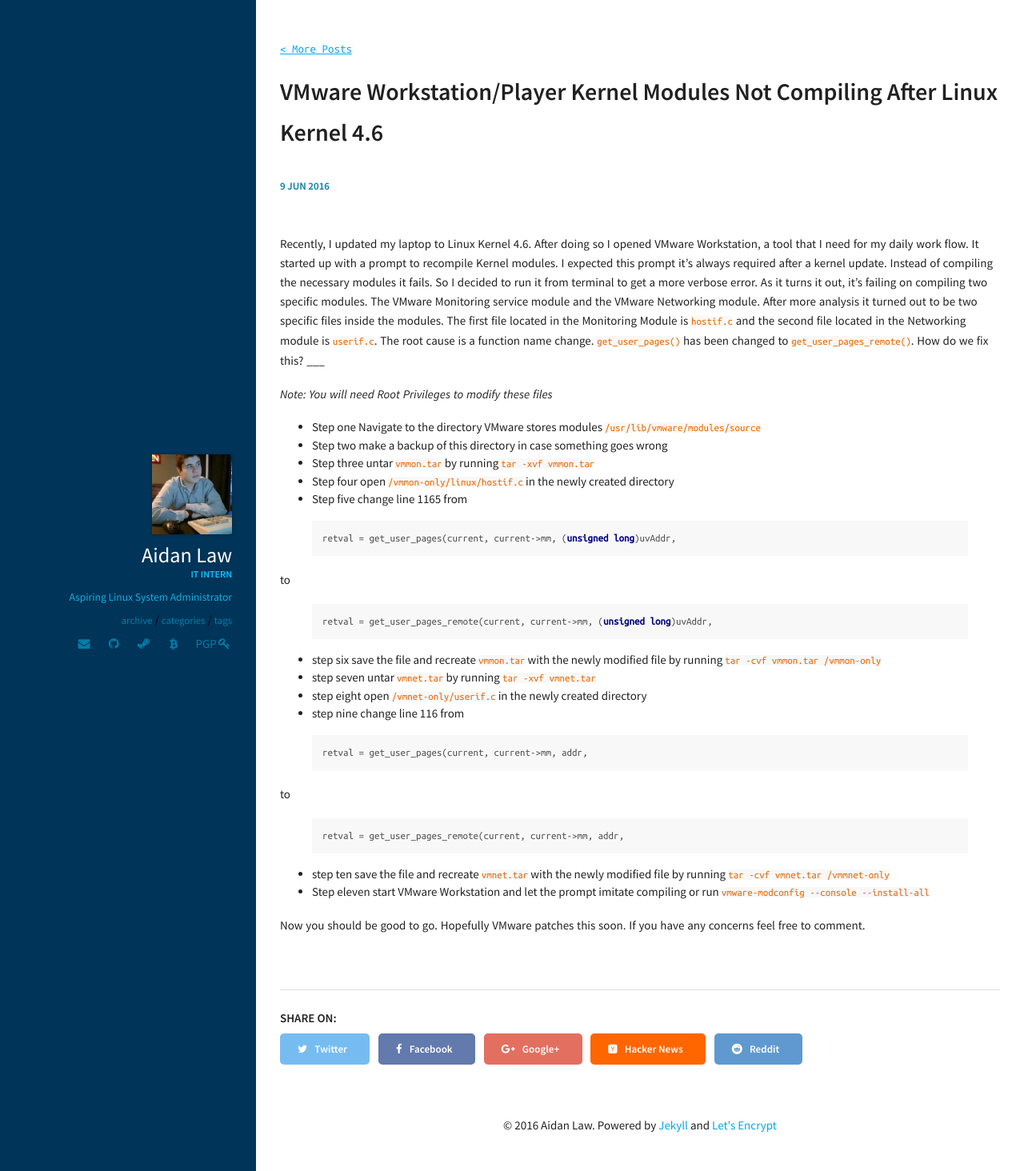
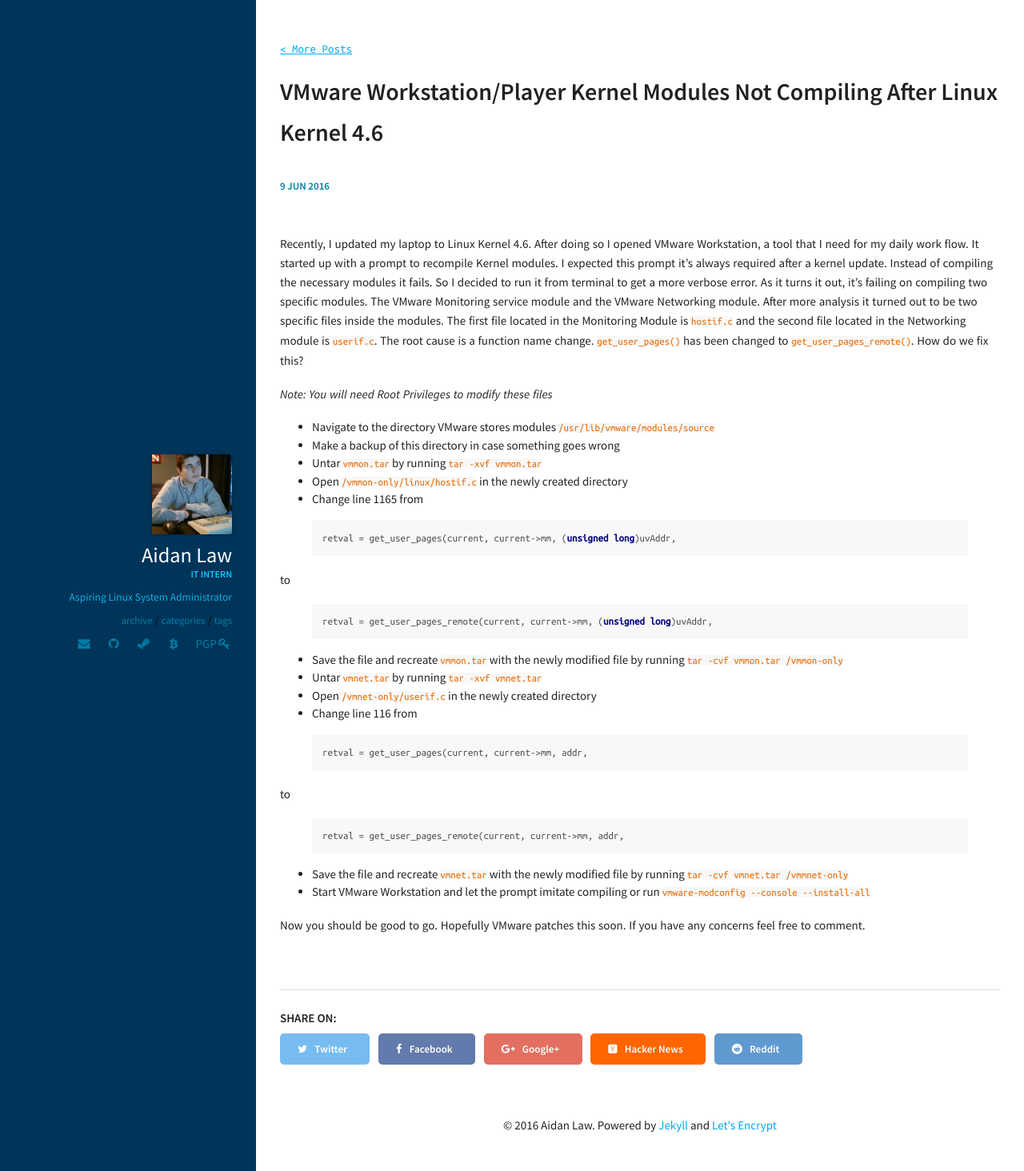
Before and after one commit to zzzz401/aidan-law.com, a Jekyll site: the page built from _posts/2016-06-09-VMware-Workstation-Player-Linux-Modules-Not-Compiling.md, in a window 1280 px wide. Shown: the whole page at 80% size. Built offline with Jekyll 4.4.1, drawn with Linux system fonts in a browser that asks for light colours; nearby versions of some CDN libraries; comment, search, counter and statistics services are not loaded.

Commit message:
changed formatting

````diff
--- a/_posts/2016-06-09-VMware-Workstation-Player-Linux-Modules-Not-Compiling.md
+++ b/_posts/2016-06-09-VMware-Workstation-Player-Linux-Modules-Not-Compiling.md
@@ -8,20 +8,19 @@
 ---
 Recently, I updated my laptop to Linux Kernel 4.6. After doing so I opened VMware Workstation, a tool that I need for my daily work flow. It started up with a prompt to recompile Kernel modules. I expected this prompt it's always required after a kernel update. Instead of compiling the necessary modules it fails. So I decided to run it from terminal to get a more verbose error. As it turns it out, it's failing on compiling two specific modules. The VMware Monitoring service module and the VMware Networking module. After more analysis it turned out to be two specific files inside the modules. The first file located in the Monitoring Module is ```hostif.c``` and the second file located in the Networking module is ```userif.c```. The root cause is a function name change. ```get_user_pages()``` has been changed to ```get_user_pages_remote()```. How do we fix this?
 <!--more-->
-___
 
 _Note: You will need Root Privileges to modify these files_
 
-* Step one Navigate to the directory VMware stores modules ```/usr/lib/vmware/modules/source```
-* Step two make a backup of this directory in case something goes wrong
-* Step three untar ```vmmon.tar``` by running ```tar -xvf vmmon.tar```
-* Step four open ```/vmmon-only/linux/hostif.c``` in the newly created directory
-* Step five change line 1165 from {% highlight c %}retval = get_user_pages(current, current->mm, (unsigned long)uvAddr,{% endhighlight %} to {% highlight c %}retval = get_user_pages_remote(current, current->mm, (unsigned long)uvAddr,{% endhighlight %}
-* step six save the file and recreate ```vmmon.tar``` with the newly modified file by running ```tar -cvf vmmon.tar /vmmon-only```
-* step seven untar ```vmnet.tar``` by running ```tar -xvf vmnet.tar```
-* step eight open ```/vmnet-only/userif.c``` in the newly created directory
-* step nine change line 116 from {% highlight c %}retval = get_user_pages(current, current->mm, addr,{% endhighlight %} to {% highlight c %}retval = get_user_pages_remote(current, current->mm, addr,{% endhighlight %}
-* step ten save the file and recreate ```vmnet.tar``` with the newly modified file by running ```tar -cvf vmnet.tar /vmmnet-only```
-* Step eleven start VMware Workstation and let the prompt imitate compiling or run ```vmware-modconfig --console --install-all```
+* Navigate to the directory VMware stores modules ```/usr/lib/vmware/modules/source```
+* Make a backup of this directory in case something goes wrong
+* Untar ```vmmon.tar``` by running ```tar -xvf vmmon.tar```
+* Open ```/vmmon-only/linux/hostif.c``` in the newly created directory
+* Change line 1165 from {% highlight c %}retval = get_user_pages(current, current->mm, (unsigned long)uvAddr,{% endhighlight %} to {% highlight c %}retval = get_user_pages_remote(current, current->mm, (unsigned long)uvAddr,{% endhighlight %}
+* Save the file and recreate ```vmmon.tar``` with the newly modified file by running ```tar -cvf vmmon.tar /vmmon-only```
+* Untar ```vmnet.tar``` by running ```tar -xvf vmnet.tar```
+* Open ```/vmnet-only/userif.c``` in the newly created directory
+* Change line 116 from {% highlight c %}retval = get_user_pages(current, current->mm, addr,{% endhighlight %} to {% highlight c %}retval = get_user_pages_remote(current, current->mm, addr,{% endhighlight %}
+* Save the file and recreate ```vmnet.tar``` with the newly modified file by running ```tar -cvf vmnet.tar /vmmnet-only```
+* Start VMware Workstation and let the prompt imitate compiling or run ```vmware-modconfig --console --install-all```
 
 Now you should be good to go. Hopefully VMware patches this soon. If you have any concerns feel free to comment.
````
